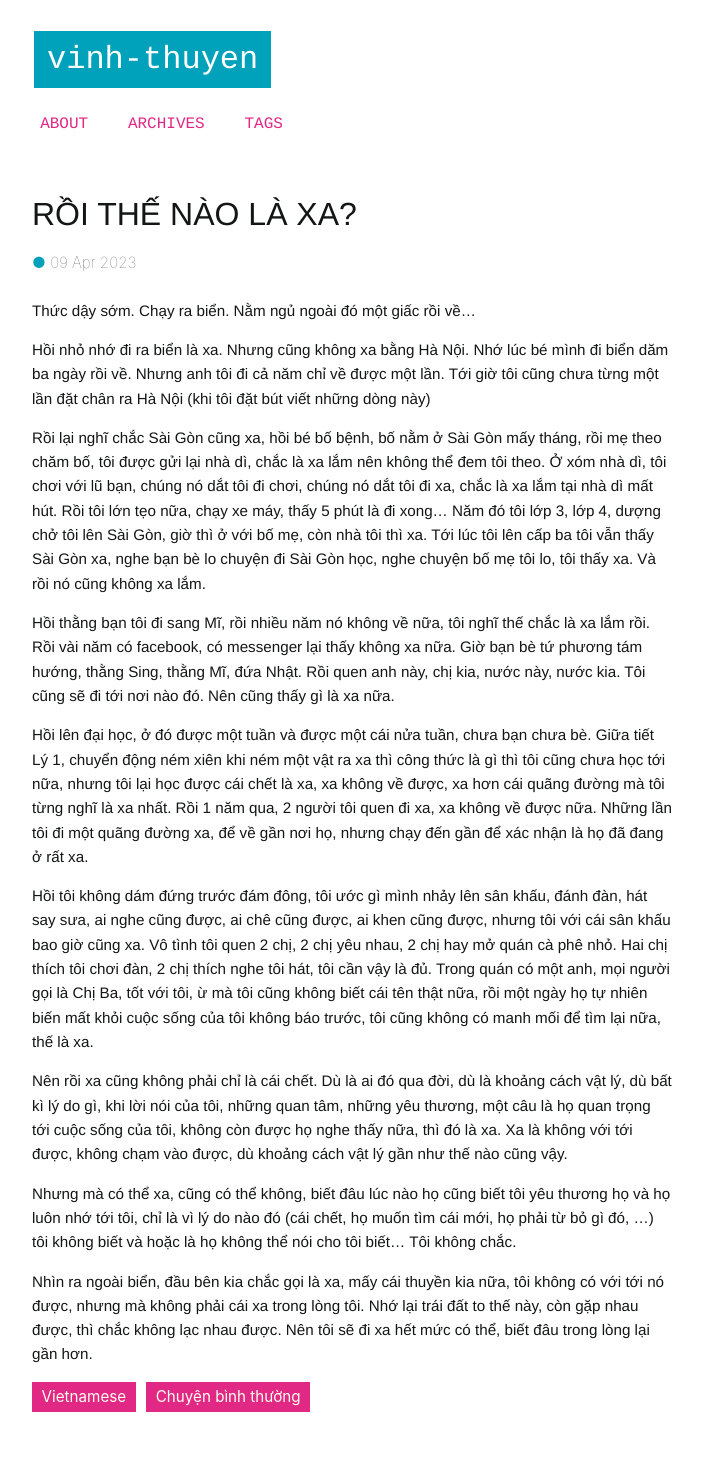
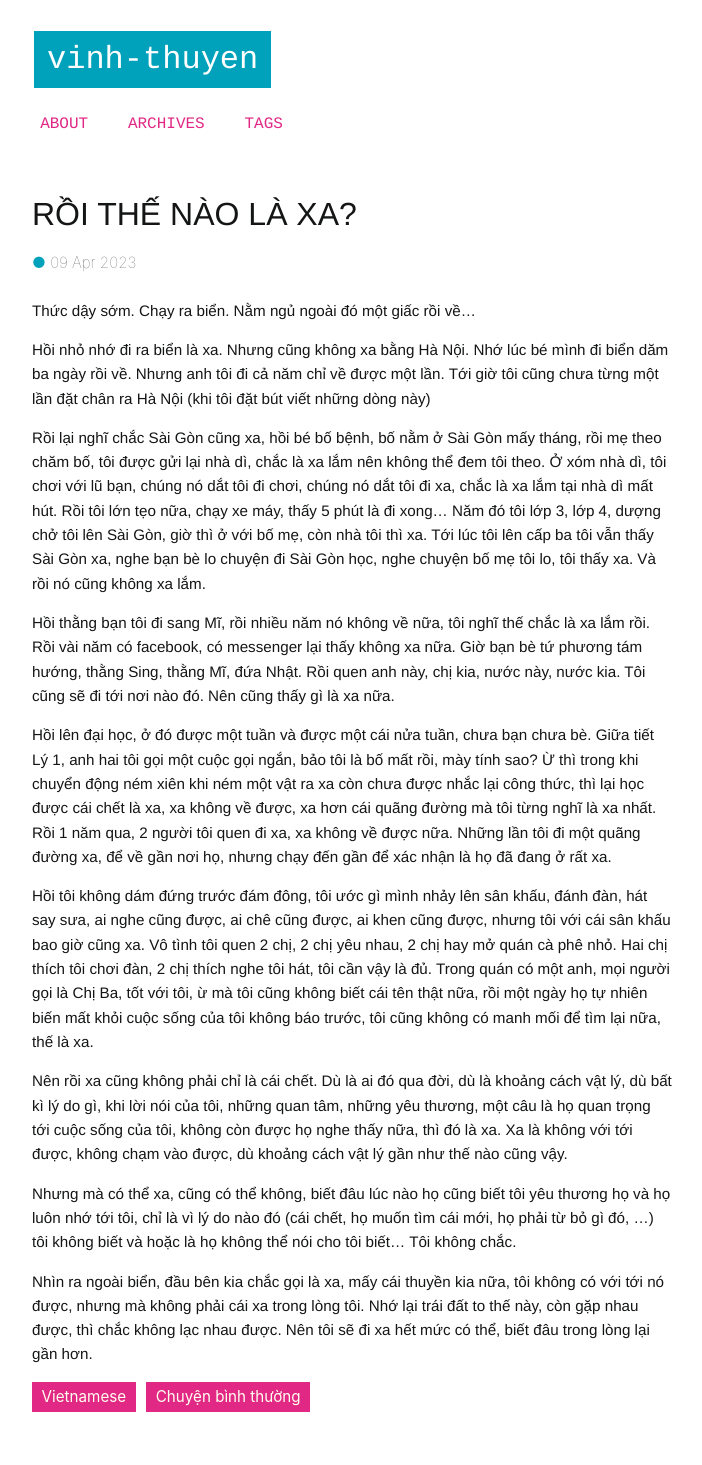
Before and after one commit to ntvthuyen/ntvthuyen.github.io_old, a Jekyll site: the page built from _posts/2023-04-9-roithenaolaxa.md, in a window 1280 px wide. Shown: the whole page, without its empty margins (288-990 px from the left). Built offline with Jekyll 4.4.1, drawn with Linux system fonts in a browser that asks for light colours; some web fonts are replaced.

Commit message:
update roi the nao lẫ

```diff
--- a/_posts/2023-04-9-roithenaolaxa.md
+++ b/_posts/2023-04-9-roithenaolaxa.md
@@ -13,7 +13,7 @@ Rồi lại nghĩ chắc Sài Gòn cũng xa, hồi bé bố bệnh, bố nằm
 
 Hồi thằng bạn tôi đi sang Mĩ, rồi nhiều năm nó không về nữa, tôi nghĩ thế chắc là xa lắm rồi. Rồi vài năm có facebook, có messenger lại thấy không xa nữa. Giờ bạn bè tứ phương tám hướng, thằng Sing, thằng Mĩ, đứa Nhật. Rồi quen anh này, chị kia, nước này, nước kia. Tôi cũng sẽ đi tới nơi nào đó. Nên cũng thấy gì là xa nữa.
 
-Hồi lên đại học, ở đó được một tuần và được một cái nửa tuần, chưa bạn chưa bè. Giữa tiết Lý 1, chuyển động ném xiên khi ném một vật ra xa thì công thức là gì thì tôi cũng chưa học tới nữa, nhưng tôi lại học được cái chết là xa, xa không về được, xa hơn cái quãng đường mà tôi từng nghĩ là xa nhất. Rồi 1 năm qua, 2 người tôi quen đi xa, xa không về được nữa. Những lần tôi đi một quãng đường xa, để về gần nơi họ, nhưng chạy đến gần để xác nhận là họ đã đang ở rất xa.
+Hồi lên đại học, ở đó được một tuần và được một cái nửa tuần, chưa bạn chưa bè. Giữa tiết Lý 1, anh hai tôi gọi một cuộc gọi ngắn, bảo tôi là bố mất rồi, mày tính sao? Ừ thì trong khi chuyển động ném xiên khi ném một vật ra xa còn chưa được nhắc lại công thức, thì lại học được cái chết là xa, xa không về được, xa hơn cái quãng đường mà tôi từng nghĩ là xa nhất. Rồi 1 năm qua, 2 người tôi quen đi xa, xa không về được nữa. Những lần tôi đi một quãng đường xa, để về gần nơi họ, nhưng chạy đến gần để xác nhận là họ đã đang ở rất xa.
 
 Hồi tôi không dám đứng trước đám đông, tôi ước gì mình nhảy lên sân khấu, đánh đàn, hát say sưa, ai nghe cũng được, ai chê cũng được, ai khen cũng được, nhưng tôi với cái sân khấu bao giờ cũng xa. Vô tình tôi quen 2 chị, 2 chị yêu nhau, 2 chị hay mở quán cà phê nhỏ. Hai chị thích tôi chơi đàn, 2 chị thích nghe tôi hát, tôi cần vậy là đủ. Trong quán có một anh, mọi người gọi là Chị Ba, tốt với tôi, ừ mà tôi cũng không biết cái tên thật nữa, rồi một ngày họ tự nhiên biến mất khỏi cuộc sống của tôi không báo trước, tôi cũng không có manh mối để tìm lại nữa, thế là xa.
 
```
